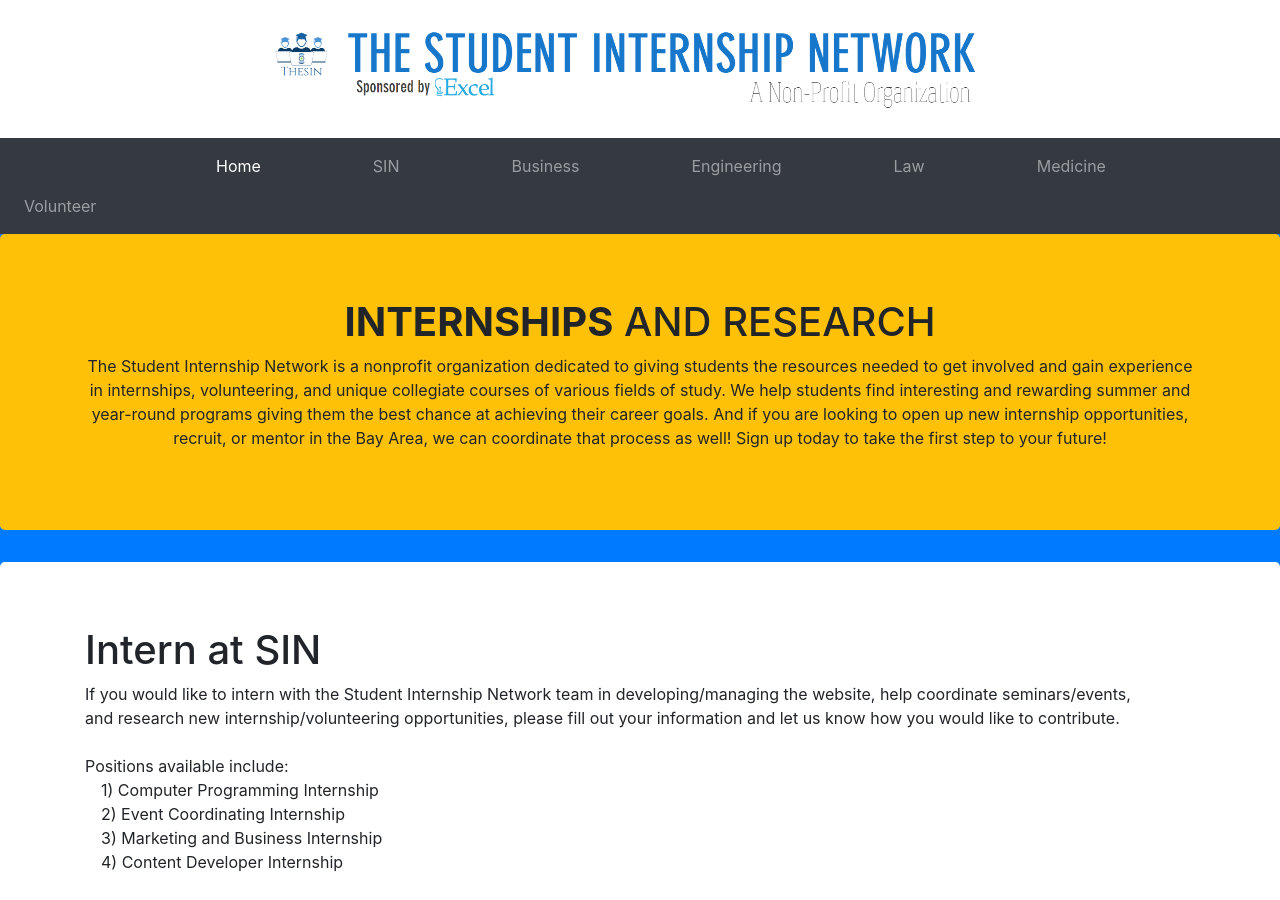
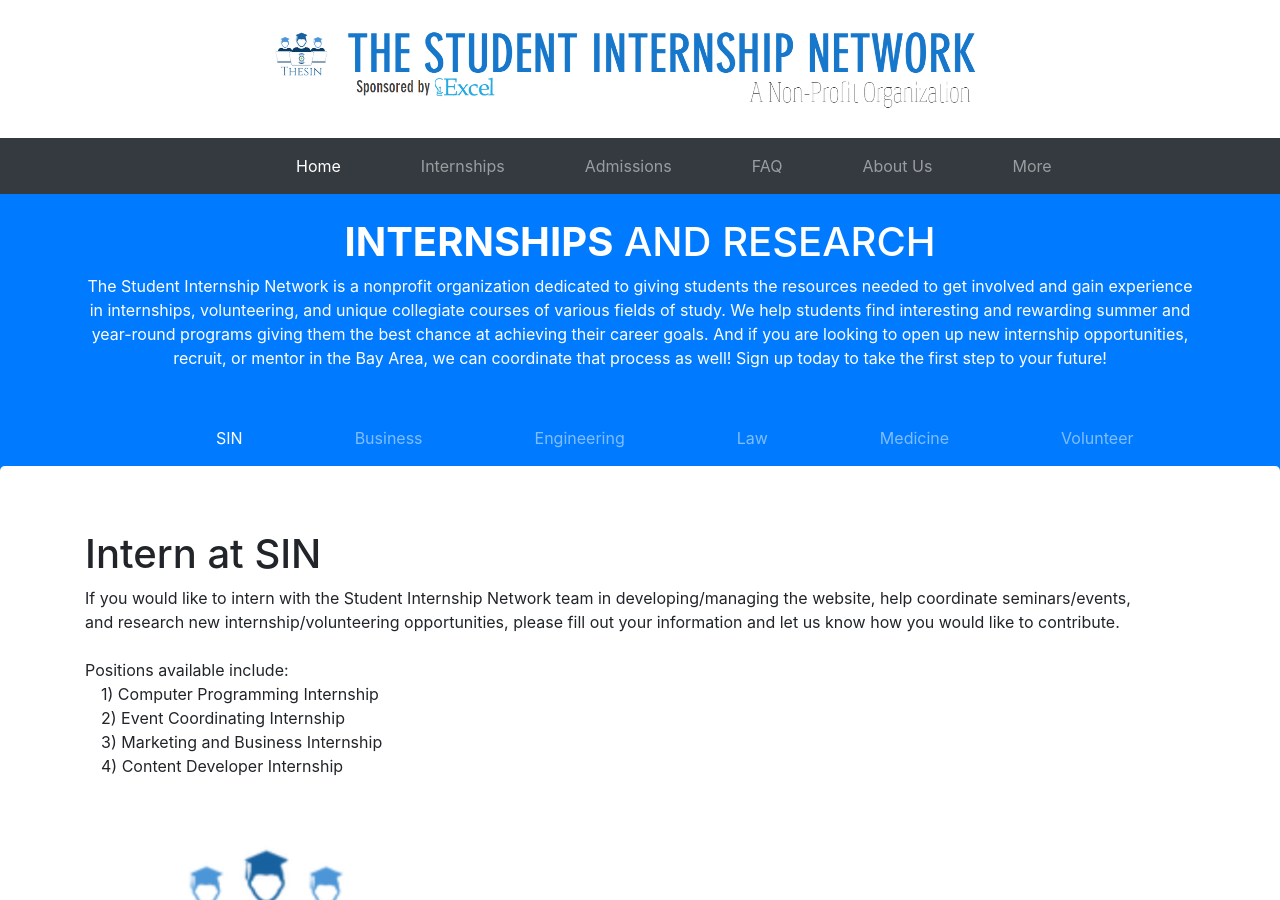
Before and after one commit to jsugijoto/theSIN, a Jekyll site: the page thesin.org/internships.html, which Jekyll copies as it is, in a window 1280 px wide and 900 px high. Built offline with Jekyll 4.4.1, drawn with Linux system fonts in a browser that asks for light colours; nearby versions of some CDN libraries; library files that are not in the unit come from our copies.

Commit message:
Changed internships page

```diff
--- a/thesin.org/index.html
+++ b/thesin.org/index.html
@@ -74,7 +74,7 @@ $(document).ready(function(){
                 <a class="cd-next nav-link" href="#admission">Admissions&emsp;&emsp;&emsp;&emsp;</a>
               </li>
               <li class="nav-item">
-                <a class="cd-next nav-link" href="#section6">FAQ&emsp;&emsp;&emsp;&emsp;</a>
+                <a class="cd-next nav-link" href="#sectionfaq">FAQ&emsp;&emsp;&emsp;&emsp;</a>
               </li>
               <li class="nav-item">
                 <a class="cd-next nav-link" href="about-us.html">About Us&emsp;&emsp;&emsp;&emsp;</a>
@@ -118,7 +118,7 @@ $(document).ready(function(){
       </div>
       </section>
 
-      <section id=section6 class="cd-section">
+      <section id="sectionfaq" class="cd-section">
       <div class="jumbotron text-left bg-muted">
         <div class="container" style="padding-top: 100px; padding-bottom: 200px;">
           <h1>FAQ<br><br></h1>
--- a/thesin.org/internships.html
+++ b/thesin.org/internships.html
@@ -49,14 +49,57 @@ $(document).ready(function(){
           <button class="navbar-toggler" type="button" data-toggle="collapse" data-target="#navbarSupportedContent" aria-controls="navbarSupportedContent" aria-expanded="false" aria-label="Toggle navigation">
             <span class="navbar-toggler-icon"></span>
           </button>
+
+          <div class="collapse navbar-collapse" id="navbarSupportedContent">
+
+            <ul class=" nav navbar-nav">
+
+              <li class="nav-item active">
+                <a class="cd-next nav-link" href="index.html">&emsp;&emsp;&emsp;&emsp;&emsp;&emsp;&emsp;&emsp;&emsp;&emsp;&emsp;&emsp;&emsp;&emsp;&emsp;&emsp;&emsp;Home&emsp;&emsp;&emsp;&emsp;<span class="sr-only">(current)</span></a>
+              </li>
+              <li class="nav-item">
+                <a class="cd-next nav-link" href="internships.html">Internships&emsp;&emsp;&emsp;&emsp;</a>
+              </li>
+              <li class="nav-item">
+                <a class="cd-next nav-link" href="admissions.html">Admissions&emsp;&emsp;&emsp;&emsp;</a>
+              </li>
+              <li class="nav-item">
+                <a class="cd-next nav-link" href="index.html">FAQ&emsp;&emsp;&emsp;&emsp;</a>
+              </li>
+              <li class="nav-item">
+                <a class="cd-next nav-link" href="about-us.html">About Us&emsp;&emsp;&emsp;&emsp;</a>
+              </li>
+              <li class="nav-item">
+                <a class="cd-next nav-link" href="index.html">More&emsp;&emsp;&emsp;&emsp;</a>
+              </li>
+
+            </ul>
+            <!-- <form class="form-inline my-2 my-lg-0">
+              <input class="form-control mr-sm-2" type="search" placeholder="Search" aria-label="Search">
+              <button class="btn btn-outline-success my-2 my-sm-0" type="submit">Search</button>
+            </form> -->
+          </div>
+        </nav>
+      </div>
+
+      <div class=" text-center">
+        <div class="container">
+          <br>
+          <h1 style="color: white;"><b>INTERNSHIPS</b> AND RESEARCH</h1>
+          <p style="color:white;">The Student Internship Network is a nonprofit organization dedicated to giving students the resources needed to get involved and gain experience in  internships, volunteering, and unique collegiate courses of various fields of study. We help students find interesting and rewarding summer and year-round programs giving them the best chance at achieving their career goals. And if you are looking to open up new internship opportunities, recruit, or mentor in the Bay Area, we can coordinate that process as well!  Sign up today to take the first step to your future!</p>
+        </div>
+      </div>
+<br>
+    <nav class="navbar navbar-expand-lg navbar-dark">
+          <button class="navbar-toggler" type="button" data-toggle="collapse" data-target="#navbarSupportedContent" aria-controls="navbarSupportedContent" aria-expanded="false" aria-label="Toggle navigation">
+            <span class="navbar-toggler-icon"></span>
+          </button>
           <div class="collapse navbar-collapse" id="navbarSupportedContent">
             <ul class=" nav navbar-nav">
               <li class="nav-item active">
-                <a class="nav-link" href="index.html">&emsp;&emsp;&emsp;&emsp;&emsp;&emsp;&emsp;&emsp;&emsp;&emsp;&emsp;&emsp;Home&emsp;&emsp;&emsp;&emsp;&emsp;&emsp;<span class="sr-only">(current)</span></a>
+                <a class="nav-link" href="#section1">&emsp;&emsp;&emsp;&emsp;&emsp;&emsp;&emsp;&emsp;&emsp;&emsp;&emsp;&emsp;SIN&emsp;&emsp;&emsp;&emsp;&emsp;&emsp;<span class="sr-only">(current)</span></a>
               </li>
-              <li class="nav-item">
-                <a class="nav-link" href="#section1">SIN&emsp;&emsp;&emsp;&emsp;&emsp;&emsp;</a>
-              </li>
+
               <li class="nav-item">
                 <a class="nav-link" href="#section2">Business&emsp;&emsp;&emsp;&emsp;&emsp;&emsp;</a>
               </li>
@@ -79,14 +122,6 @@ $(document).ready(function(){
             </form> -->
           </div>
         </nav>
-      </div>
-      <div class="jumbotron text-center bg-warning">
-        <div class="container">
-          <h1><b>INTERNSHIPS</b> AND RESEARCH</h1>
-          <p>The Student Internship Network is a nonprofit organization dedicated to giving students the resources needed to get involved and gain experience in  internships, volunteering, and unique collegiate courses of various fields of study. We help students find interesting and rewarding summer and year-round programs giving them the best chance at achieving their career goals. And if you are looking to open up new internship opportunities, recruit, or mentor in the Bay Area, we can coordinate that process as well!  Sign up today to take the first step to your future!</p>
-        </div>
-      </div>
-
       <div id=section1 class="jumbotron bg-white">
         <div class="container">
         <h1>Intern at SIN</h1>
```
